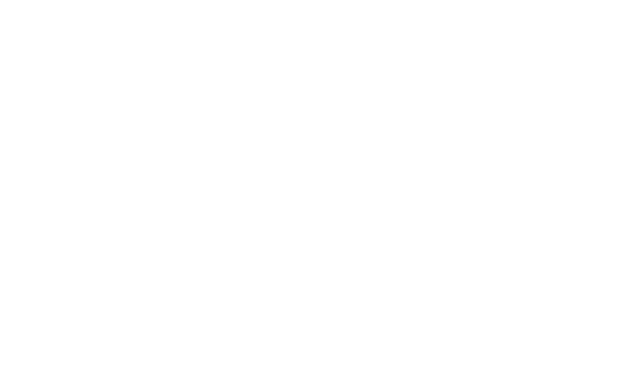
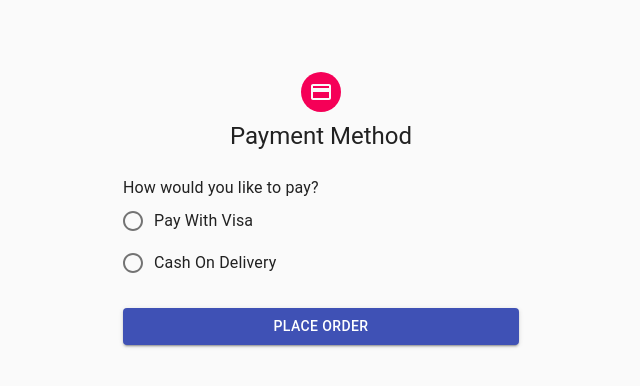
Before and after one commit to chantalchawki/shopify, a React (Create React App) app in the folder client/: page /checkOut in a window 1280 px wide. Shown: the top 386 px of the page, without its empty margins (319-959 px from the left). Built offline with nearby package versions, Linux system fonts and the light colour scheme.

Commit message:
check out page added

```diff
--- a/client/src/containers/App.jsx
+++ b/client/src/containers/App.jsx
@@ -5,6 +5,9 @@
 import LandingPage from "./landingPage/LandingPage";
 import AddItem from "./AddItem/AddItem";
 import page404 from "./page404/page404";
+import EditItem from "./EditItem/EditItem";
+import ProfilePage from "./Profile/ProfilePage";
+import CheckOutPage from "./CheckOut/CheckOutPage";
 
 function App() {
   return (
@@ -16,6 +19,9 @@
           <Route path="/" exact component={LandingPage} />
           <Route path="/addItem" exact component={AddItem} />
           <Route path="/page404" exact component={page404} />
+          <Route path="/EditItem" exact component={EditItem} />
+          <Route path="/ProfilePage" exact component={ProfilePage} />
+          <Route path="/checkOut" exact component={CheckOutPage} />
         </Switch>
       </Router>
     </React.Fragment>
--- /dev/null
+++ b/client/src/containers/CheckOut/CheckOutPage.jsx
@@ -0,0 +1,93 @@
+import React, { useEffect, useState } from "react";
+import {
+  Grid,
+  withStyles,
+  FormControlLabel,
+  Button,
+  TextField,
+  CssBaseline,
+  Container,
+  Typography,
+  Avatar
+} from "@material-ui/core";
+import styles from "./styles";
+import Radio from "@material-ui/core/Radio";
+import RadioGroup from "@material-ui/core/RadioGroup";
+import FormControl from "@material-ui/core/FormControl";
+import PaymentIcon from "@material-ui/icons/Payment";
+
+function CheckOutPage({ classes }) {
+  const [isPayPal, setisPayPal] = useState(false);
+
+  return (
+    <Container component="main" maxWidth="xs">
+      <CssBaseline />
+      <div className={classes.paper}>
+        <Avatar className={classes.avatar}>
+          <PaymentIcon />
+        </Avatar>
+        <Typography component="h1" variant="h5">
+          Payment Method
+        </Typography>
+
+        <FormControl className={classes.checkOutForm}>
+          <Typography component="h3">How would you like to pay?</Typography>
+          <RadioGroup>
+            <FormControlLabel
+              value="CreditCard"
+              control={<Radio />}
+              onClick={() => {
+                setisPayPal(true);
+              }}
+              label="Pay With Visa"
+            />
+            <div>
+              {isPayPal == true ? (
+                <FormControl>
+                  <div className={classes.VisaForm}>
+                    <TextField
+                      required
+                      fullWidth
+                      label="Card Number"
+                      variant="outlined"
+                      id="standard-basic"
+                    />
+                  </div>
+                  <div className={classes.VisaForm}>
+                    <TextField
+                      required
+                      variant="outlined"
+                      label="Pin Number"
+                      id="standard-basic"
+                    />
+                  </div>
+                </FormControl>
+              ) : (
+                ""
+              )}
+            </div>
+            <FormControlLabel
+              value="Cash"
+              control={<Radio />}
+              label="Cash On Delivery"
+              onClick={() => {
+                setisPayPal(false);
+              }}
+            />
+          </RadioGroup>
+        </FormControl>
+        <Button
+          type="submit"
+          fullWidth
+          variant="contained"
+          color="primary"
+          className={classes.submit}
+        >
+          Place Order
+        </Button>
+      </div>
+    </Container>
+  );
+}
+
+export default withStyles(styles)(CheckOutPage);
--- /dev/null
+++ b/client/src/containers/CheckOut/styles.js
@@ -0,0 +1,22 @@
+export default theme => ({
+  paper: {
+    marginTop: theme.spacing(8),
+    display: "flex",
+    flexDirection: "column",
+    alignItems: "center"
+  },
+  VisaForm: {
+    padding: "2%"
+  },
+  checkOutForm: {
+    width: "100%", // Fix IE 11 issue.
+    marginTop: theme.spacing(3)
+  },
+  avatar: {
+    margin: theme.spacing(1),
+    backgroundColor: theme.palette.secondary.main
+  },
+  submit: {
+    margin: theme.spacing(3, 0, 2)
+  }
+});
```
